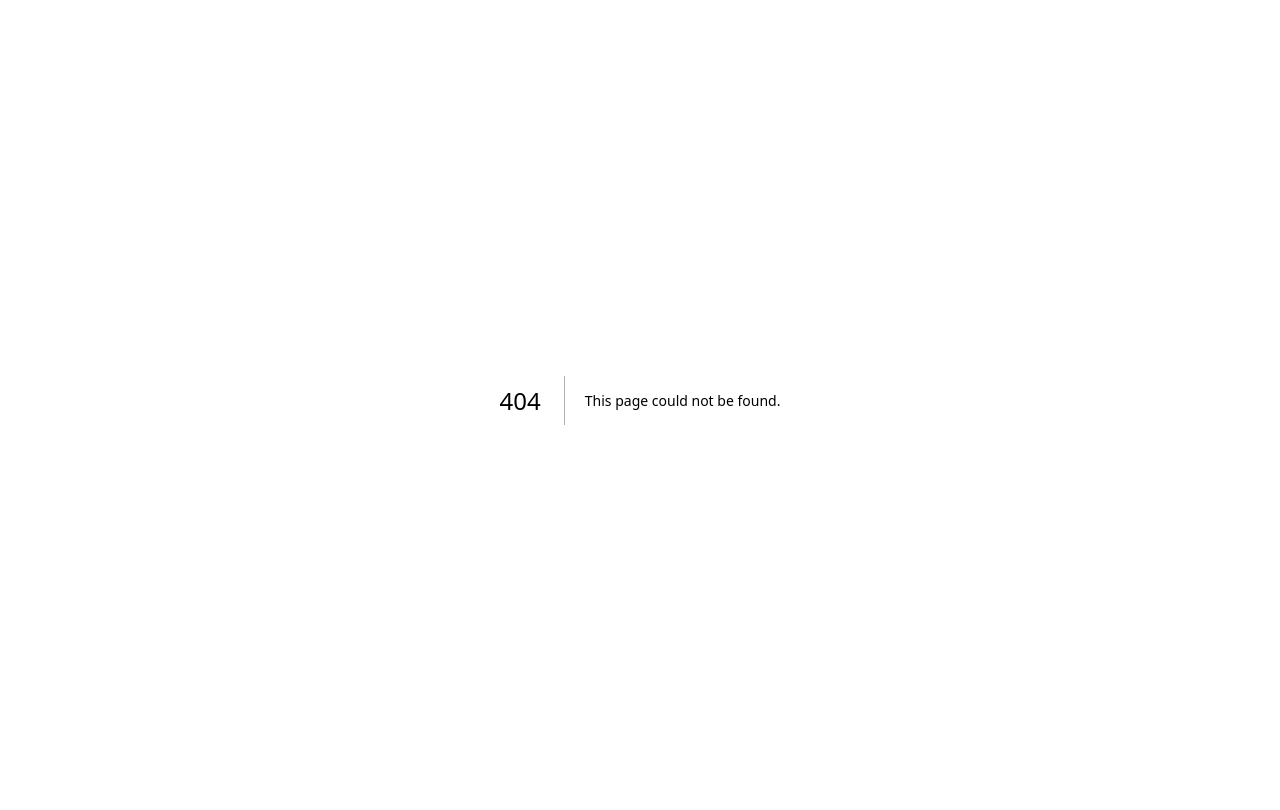
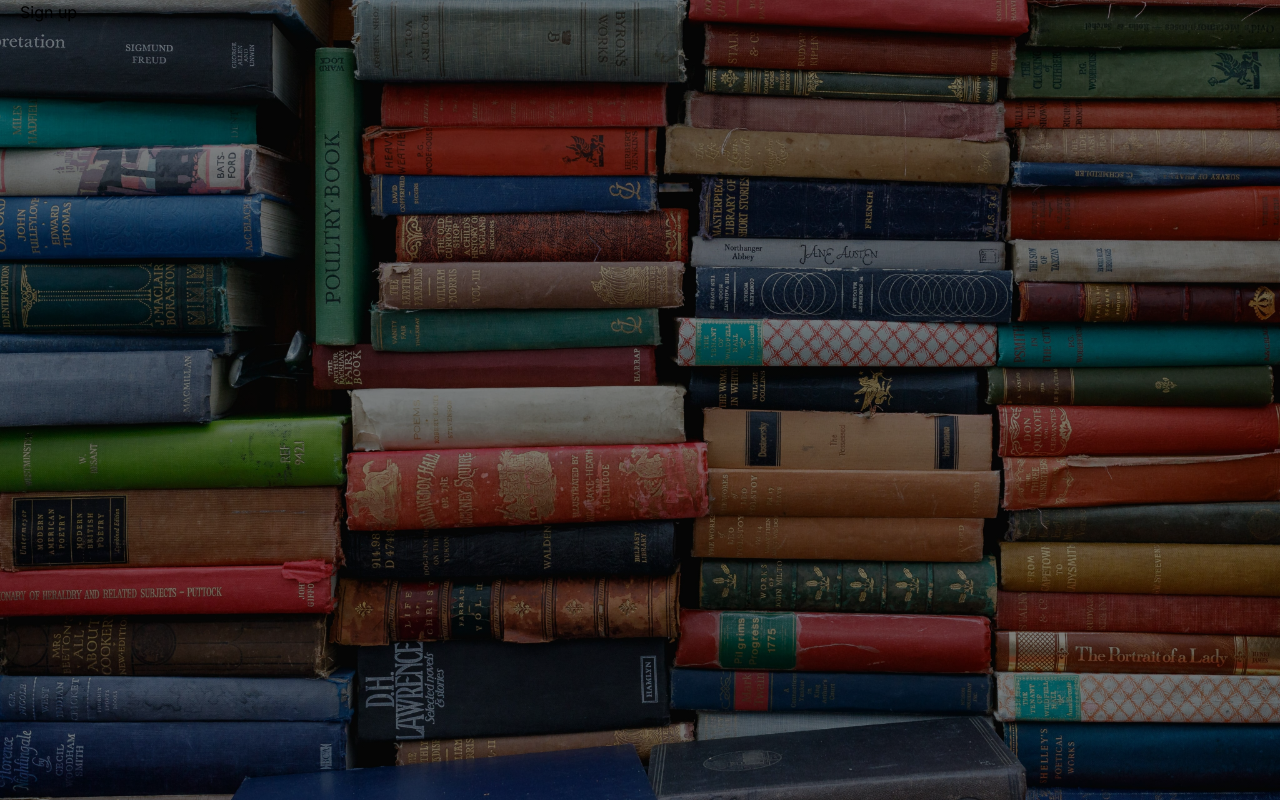
Before and after one commit to Mik-watanabe/BookDiary, a Next.js app: page /signup in a window 1280 px wide. Before the commit this address had no page. Built offline with nearby package versions, Linux system fonts and the light colour scheme.

Commit message:
Create page.js

```diff
--- /dev/null
+++ b/src/app/signup/page.js
@@ -0,0 +1,3 @@
+export default function Signup(){
+    return (<div>Sign up</div>)
+}
```
